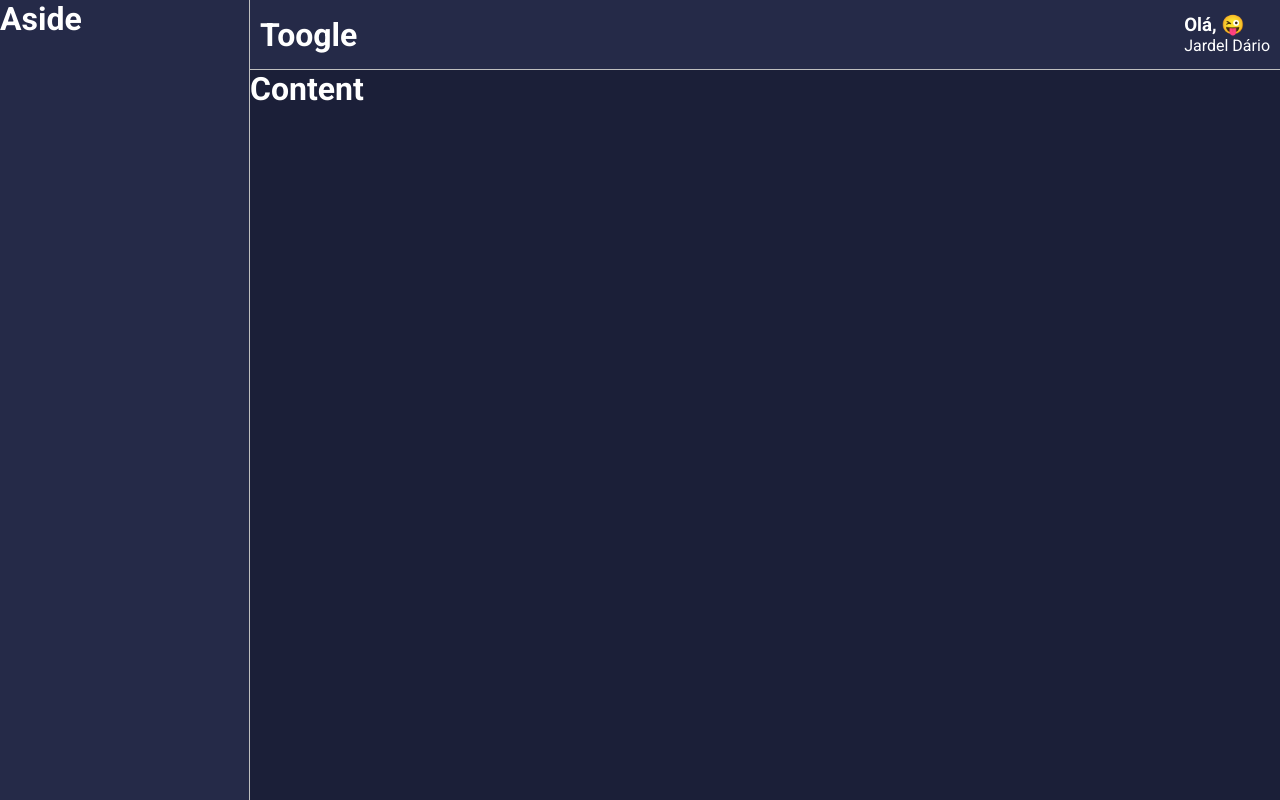
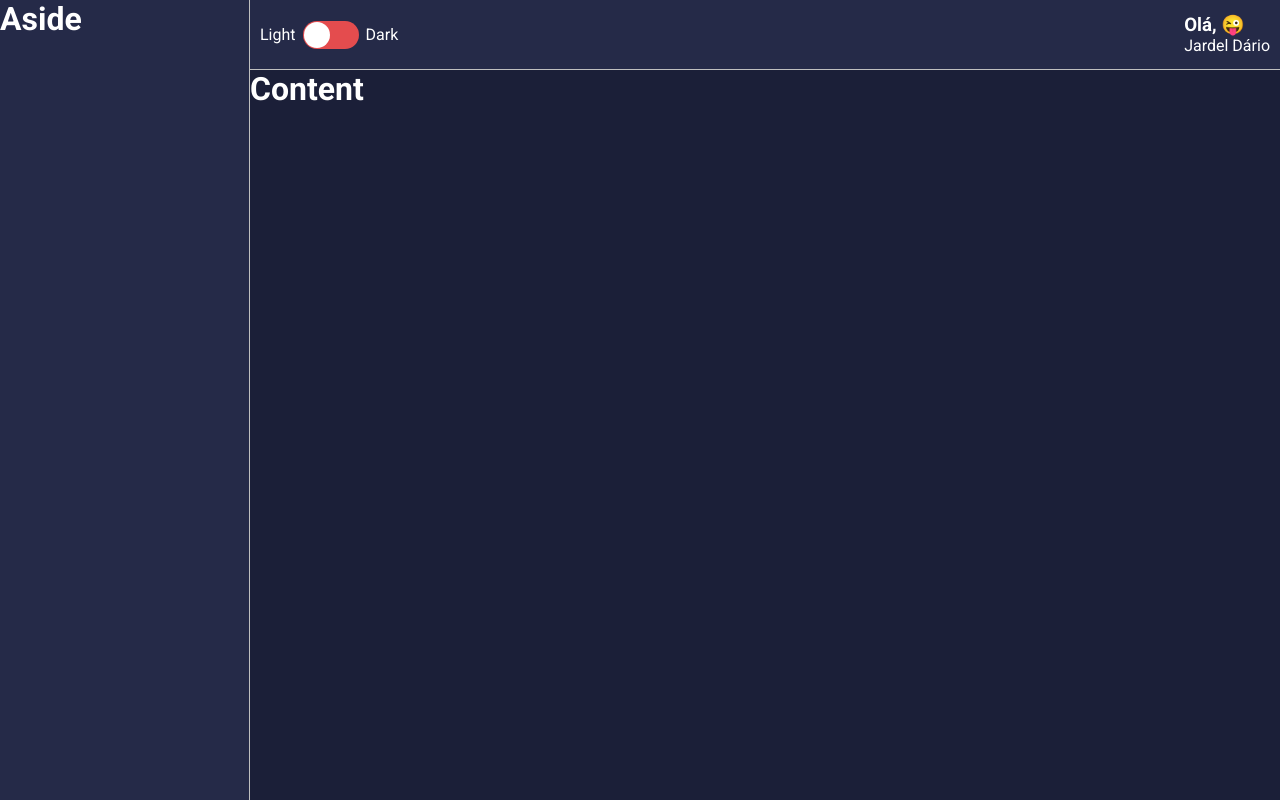
Before and after one commit to jardeldario/minha-carteira, a React (Create React App) app: page / in a window 1280 px wide. Built offline with nearby package versions, Linux system fonts and the light colour scheme.

Commit message:
finish lesson: Aula 13 (Seçao 3)

```diff
--- a/package.json
+++ b/package.json
@@ -13,6 +13,7 @@
     "react": "^17.0.2",
     "react-dom": "^17.0.2",
     "react-scripts": "4.0.3",
+    "react-switch": "^6.0.0",
     "styled-components": "^5.2.2",
     "typescript": "^4.1.2",
     "web-vitals": "^1.0.1"
--- a/src/components/MainHeader/index.tsx
+++ b/src/components/MainHeader/index.tsx
@@ -1,5 +1,6 @@
 import React, {useMemo} from 'react';
 
+import Toggle from '../Toggle';
 import emojis from '../../utils/emojis';
 
 import { Container, Profile, Welcome, UserName } from './styles';
@@ -12,7 +13,8 @@
   }, []);
   return (
     <Container>
-      <h1>Toogle</h1>
+      <Toggle />
+
       <Profile>
         <Welcome>Olá, {emoji}</Welcome>
         <UserName>Jardel Dário</UserName>
--- /dev/null
+++ b/src/components/Toggle/index.tsx
@@ -0,0 +1,22 @@
+import React, { useState } from 'react';
+
+
+import { Container, ToggleLabel, ToggleSelector } from './styles';
+
+const Toggle: React.FC = () => {
+  const [online, setOnline] = useState(false);
+
+  return(
+    <Container>
+      <ToggleLabel>Light</ToggleLabel>
+      <ToggleSelector
+        checked={online}
+        uncheckedIcon={false}
+        checkedIcon={false}
+        onChange={() => setOnline(!online)}
+      />
+      <ToggleLabel>Dark</ToggleLabel>
+    </Container>
+)}
+
+export default Toggle;
--- /dev/null
+++ b/src/components/Toggle/styles.ts
@@ -0,0 +1,20 @@
+import styled from 'styled-components';
+import Switch, { ReactSwitchProps } from 'react-switch';
+
+export const Container = styled.div`
+  display: flex;
+  align-items: center;
+`;
+
+export const ToggleLabel = styled.span`
+  color: ${props => props.theme.colors.white};
+`;
+
+export const ToggleSelector = styled(Switch).attrs<ReactSwitchProps>(
+  ({ theme }) => ({
+    onColor: theme.colors.info,
+    offColor: theme.colors.warning,
+    innerHeight: '3px'
+  }))<ReactSwitchProps>`
+  margin: 0 7px;
+`;
```
Also changed, not shown: 1 other file (tests, documents, lock files or other folders).
